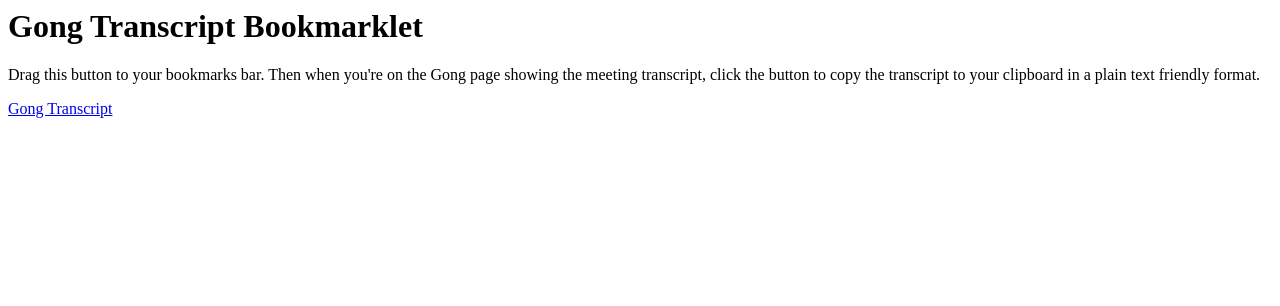
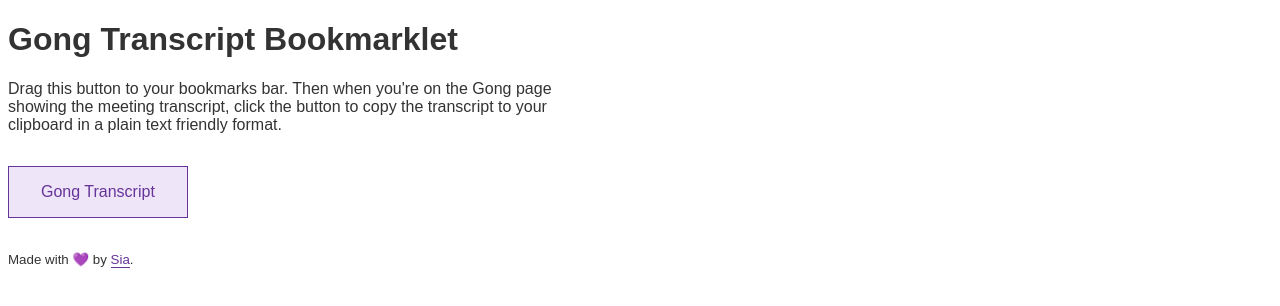
Before and after one commit to siakaramalegos/gong-transcript, a plain HTML site: page index.html in a window 1280 px wide. Drawn offline with Linux system fonts and the light colour scheme.

Commit message:
Add styles and give oops when no transcript

```diff
--- a/index.html
+++ b/index.html
@@ -1,3 +1,41 @@
-<h1>Gong Transcript Bookmarklet</h1>
-<p>Drag this button to your bookmarks bar. Then when you're on the Gong page showing the meeting transcript, click the button to copy the transcript to your clipboard in a plain text friendly format.</p>
-<a role="button" href="javascript:(function(){const monologues=document.querySelectorAll(&quot;.monologue-inner&quot;),transcriptElements=[];monologues.forEach((r=>{const e=r.querySelector(&quot;span.timestamp__speaker&quot;).innerText,o=r.querySelectorAll(&quot;span.word-wrapper&quot;),t=[];o.forEach((r=>{t.push(r.innerText)})),transcriptElements.push(`${e}: ${t.join(&quot;&quot;)}`)}));const transcript=transcriptElements.join(&quot;\n&quot;);console.log(transcript),navigator.clipboard.writeText(transcript).then((()=>{window.alert(&quot;Transcript copied to clipboard!&quot;)})).catch((r=>{window.alert(`Transcript could not be copied to clipboard, but is available in the browser console. Error: ${r}`)}));}());" class="button button-bookmarklet svelte-7bsmc8">Gong Transcript</a>
+<!DOCTYPE html>
+<html lang="en">
+<head>
+    <meta charset="UTF-8">
+    <meta name="viewport" content="width=device-width, initial-scale=1.0">
+    <title>Gong Transcript Bookmarklet</title>
+    <style>
+        body {
+            max-width: 600px;
+            font-family: Arial, Helvetica, sans-serif;
+            color: #333;
+        }
+        a.button {
+            display: inline-block;
+            border: 1px solid rebeccapurple;
+            background-color: #eee5f8;
+            color: rebeccapurple;
+            padding: 1rem 2rem;
+            text-decoration: none;
+            margin: 1rem 0;
+        }
+        a.button:hover {
+            box-shadow: 8px 8px rebeccapurple;
+        }
+        a {
+            color: rebeccapurple;
+            text-decoration: none;
+            border-bottom: 1px solid rebeccapurple;
+        }
+        a:hover {
+            border-bottom: 3px solid rebeccapurple;
+        }
+    </style>
+</head>
+<body>
+    <h1>Gong Transcript Bookmarklet</h1>
+    <p>Drag this button to your bookmarks bar. Then when you're on the Gong page showing the meeting transcript, click the button to copy the transcript to your clipboard in a plain text friendly format.</p>
+    <a class="button" role="button" href="javascript:(function(){const monologues=document.querySelectorAll(&quot;.monologue-inner&quot;),transcriptElements=[];monologues.forEach((r=>{const t=r.querySelector(&quot;span.timestamp__speaker&quot;).innerText,e=r.querySelectorAll(&quot;span.word-wrapper&quot;),o=[];e.forEach((r=>{o.push(r.innerText)})),transcriptElements.push(`${t}: ${o.join(&quot;&quot;)}`)}));const transcript=transcriptElements.join(&quot;\n&quot;);console.log(transcript),transcript&amp;&amp;&quot;&quot;!==transcript?navigator.clipboard.writeText(transcript).then((()=>{window.alert(&quot;Transcript copied to clipboard!&quot;)})).catch((r=>{window.alert(`Transcript could not be copied to clipboard, but is available in the browser console. Error: ${r}`)})):window.alert(&quot;Oops, no transcript found. Make sure you're on the call page showing the transcript.&quot;);}());" class="button button-bookmarklet svelte-7bsmc8">Gong Transcript</a>
+    <p><small>Made with 💜 by <a href="https://sia.codes">Sia</a>.</small></p>
+</body>
+</html>
```
